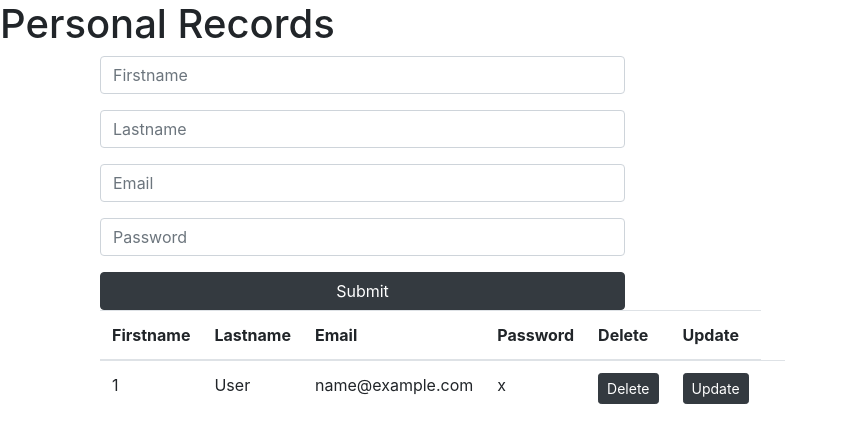
After one commit to dfab646/007, a Flask app: template templates/home.html in a window 1280 px wide. The commit adds this page. Shown: the top 443 px of the page, without its empty margins (0-845 px from the left). Run offline with Flask 2, Linux system fonts and the light colour scheme; the template is opened without the code that fills it: values that come from a table or form of the project are taken from there, others are empty; tables that the repository leaves empty hold one stand-in row (values such as "Sample post"); some libraries are stand-ins or nearby versions.

Commit message:
tres vscode

```diff
--- a/app.py
+++ b/app.py
@@ -11,12 +11,13 @@ class User(db.Model):
     email = db.Column(db.String)
     password =  db.Column(db.String)
 @app.route('/',methods=['GET','POST'])
-
-if request.method == "GET":
-    users = User.query.all()
-    user User(firstname='',lastname='',email='',password='')
-    pagename = 'home'
-    return render_template('home.html',pagename=pagename,users=users,user=user)
-
+def get():
+    if request.method == "GET":
+        users = User.query.all()
+        user = User(firstname='',lastname='',email='',password='')
+        pagename = 'home'
+        return render_template('home.html',pagename=pagename,users=users,user=user)
+    #else:
+     #   firstname = request.form['firstname']
 if __name__ == '__main__':
     app.run(debug=True)
--- a/index.html
+++ b/index.html
@@ -10,7 +10,8 @@
   </head>
   <body>
     <h1>Hello1, world!</h1>
-
+    <div class="container">
+        {% block content %}{%end block%}
 
 
     <!-- jQuery first, then Popper.js, then Bootstrap JS -->
--- /dev/null
+++ b/templates/home.html
@@ -0,0 +1,54 @@
+{%extends 'index.html'%}
+{% block content%}
+<div class="row"></div>
+    <div class="col-lg-6">
+        <form action="/" methods="POST" class="form">
+
+            <div class="form-group">
+                <input type="text" name="firstname" class="form-control" placeholder="Firstname" valuer="">
+            </div>
+
+            <div class="form-group">
+                <input type="text" name="lastname" class="form-control" placeholder="Lastname" valuer="">
+            </div>
+
+            <div class="form-group">
+                <input type="text" name="email" class="form-control" placeholder="Email" valuer="">
+            </div>
+
+            <div class="form-group">
+                <input type="text" name="password" class="form-control" placeholder="Password" valuer="">
+            </div>
+
+            <button type="submit" class="btn btn-block btn-dark">Submit</button>
+
+        </form>
+    </div>
+
+    <div class="col-lg-6">
+        <table class="table">
+            <thead>
+                <th>Firstname</th>
+                <th>Lastname</th>
+                <th>Email</th>
+                <th>Password</th>
+                <th>Delete</th>
+                <th>Update</th>
+            </thead>
+            <tbody>
+                {% for i in users %}
+                <tr>
+                    <td>{{i.firstname}}</td>
+                    <td>{{i.lastname}}</td>
+                    <td>{{i.email}}</td>
+                    <td>{{i.password}}</td>
+                    <td><a href="/delete" class="btn btn-sm btn-dark">Delete</a></td>
+                    <td><a href="/update" class="btn btn-sm btn-dark">Update</a></td>
+                    <td></td>
+                </tr>
+                {% endfor %}
+            </tbody>
+        </table>
+    </div>
+</div>
+{% endblock %}
--- a/templates/index.html
+++ b/templates/index.html
@@ -4,17 +4,17 @@
     <!-- Required meta tags -->
     <meta charset="utf-8">
     <meta name="viewport" content="width=device-width, initial-scale=1, shrink-to-fit=no">
-
     <!-- Bootstrap CSS -->
     <link rel="stylesheet" href="https://stackpath.bootstrapcdn.com/bootstrap/4.4.1/css/bootstrap.min.css" integrity="sha384-Vkoo8x4CGsO3+Hhxv8T/Q5PaXtkKtu6ug5TOeNV6gBiFeWPGFN9MuhOf23Q9Ifjh" crossorigin="anonymous">
+    <title>Hello World</title>
+  </head>
 
-    <title>Hello, world!</title>
-  </head>
   <body>
-    <h1>Hello, world!</h1>
-
-    <!-- Optional JavaScript -->
-    <!-- jQuery first, then Popper.js, then Bootstrap JS -->
+    <h1>Personal Records</h1>
+    <div class="container">
+        {% block content %}{%endblock%}
+    </div>
+        <!-- jQuery first, then Popper.js, then Bootstrap JS -->
     <script src="https://code.jquery.com/jquery-3.4.1.slim.min.js" integrity="sha384-J6qa4849blE2+poT4WnyKhv5vZF5SrPo0iEjwBvKU7imGFAV0wwj1yYfoRSJoZ+n" crossorigin="anonymous"></script>
     <script src="https://cdn.jsdelivr.net/npm/popper.js@1.16.0/dist/umd/popper.min.js" integrity="sha384-Q6E9RHvbIyZFJoft+2mJbHaEWldlvI9IOYy5n3zV9zzTtmI3UksdQRVvoxMfooAo" crossorigin="anonymous"></script>
     <script src="https://stackpath.bootstrapcdn.com/bootstrap/4.4.1/js/bootstrap.min.js" integrity="sha384-wfSDF2E50Y2D1uUdj0O3uMBJnjuUD4Ih7YwaYd1iqfktj0Uod8GCExl3Og8ifwB6" crossorigin="anonymous"></script>
```
